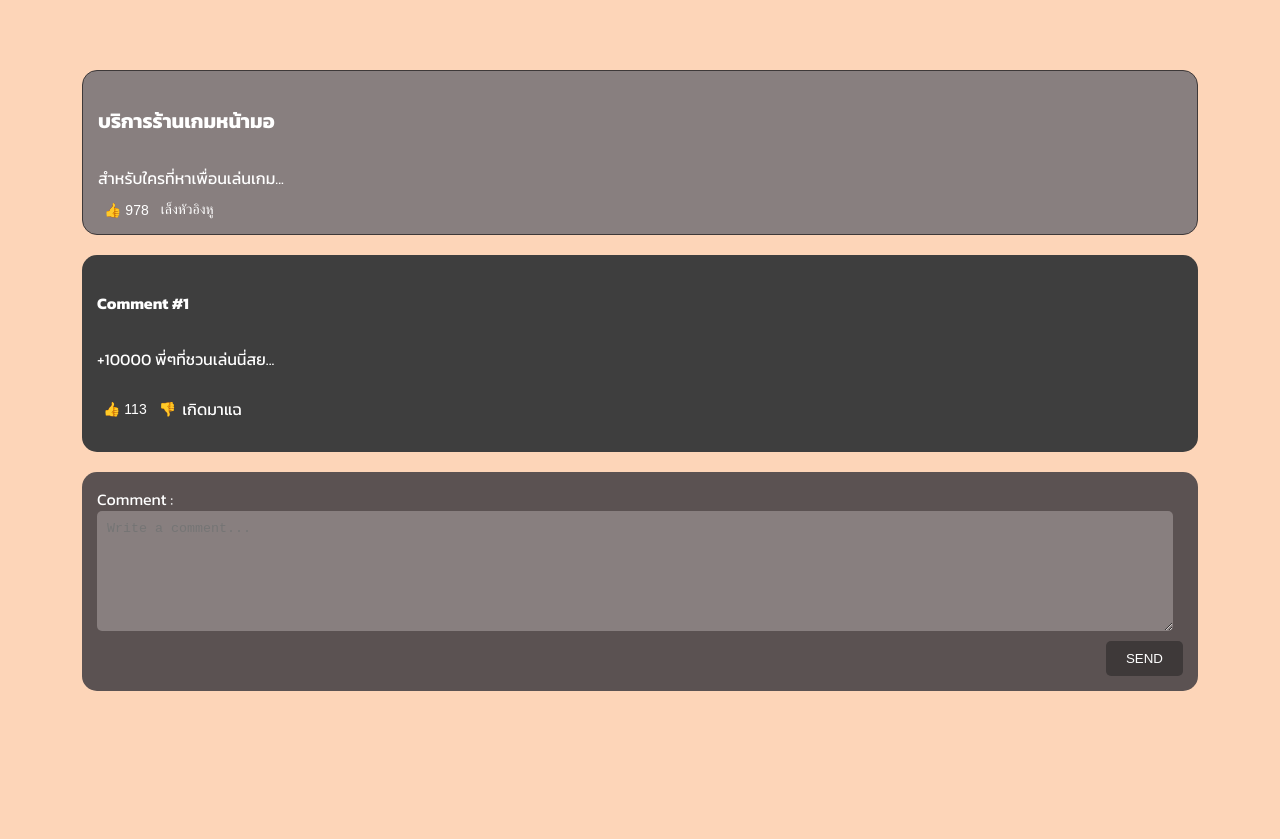
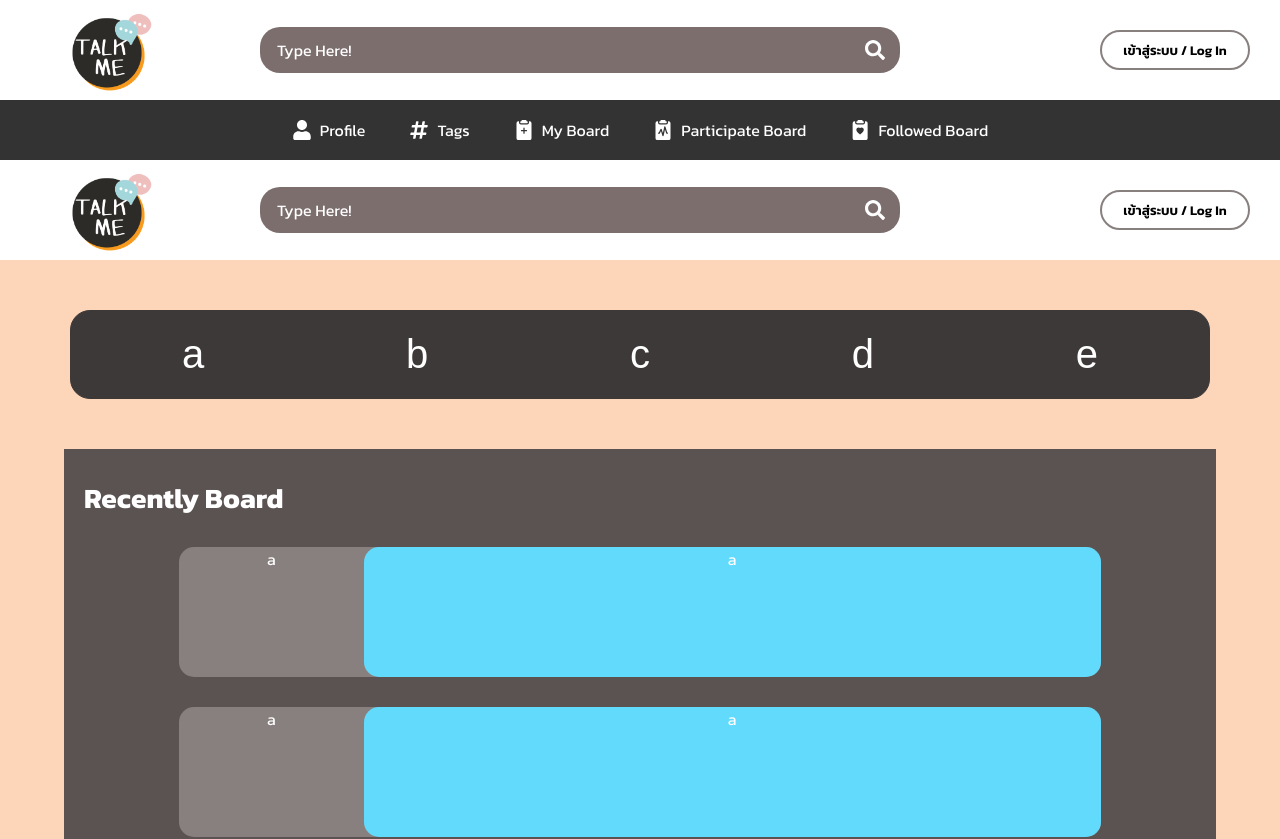
Before and after one commit to kanomkway/project-talkme, a React (Vite) app: page / in a window 1280 px wide. Shown: the top 839 px of the page. Before the commit the page ends 800 px from the top, so only its background shows below. Built offline with nearby package versions, Linux system fonts and the light colour scheme.

Commit message:
Fix index

```diff
--- a/src/index.jsx
+++ b/src/index.jsx
@@ -5,12 +5,11 @@ import './index.css';
 import App from './App';
 
 import reportWebVitals from './reportWebVitals';
-import ContentScreen from './ContentScreen';
 
 const root = ReactDOM.createRoot(document.getElementById('root'));
 root.render(
   <React.StrictMode>
-    <ContentScreen />
+    <App />
   </React.StrictMode>
 );
 
```
